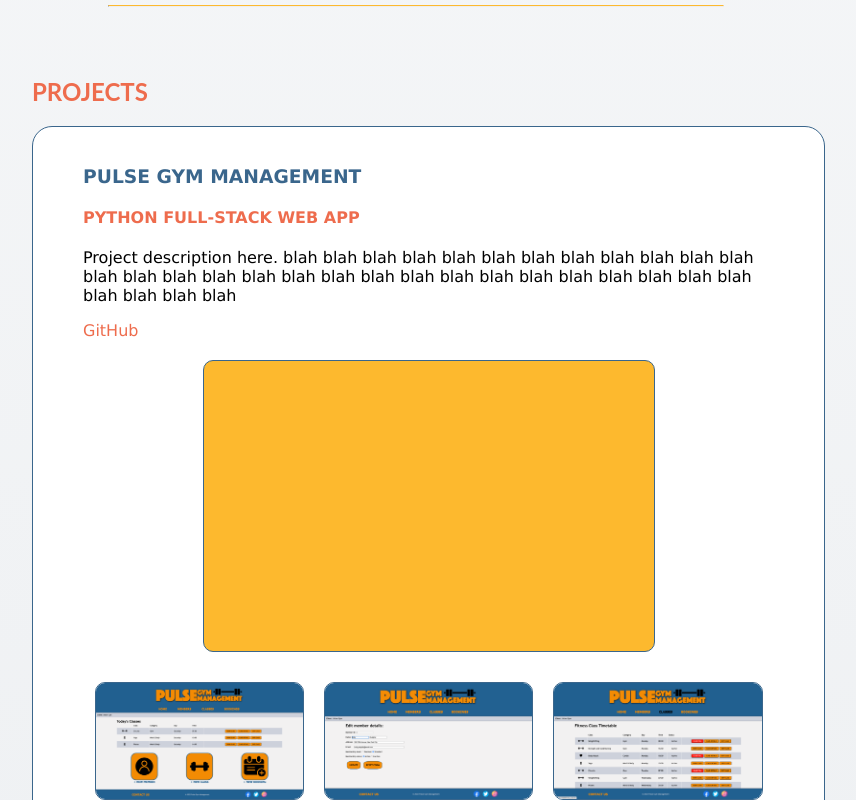
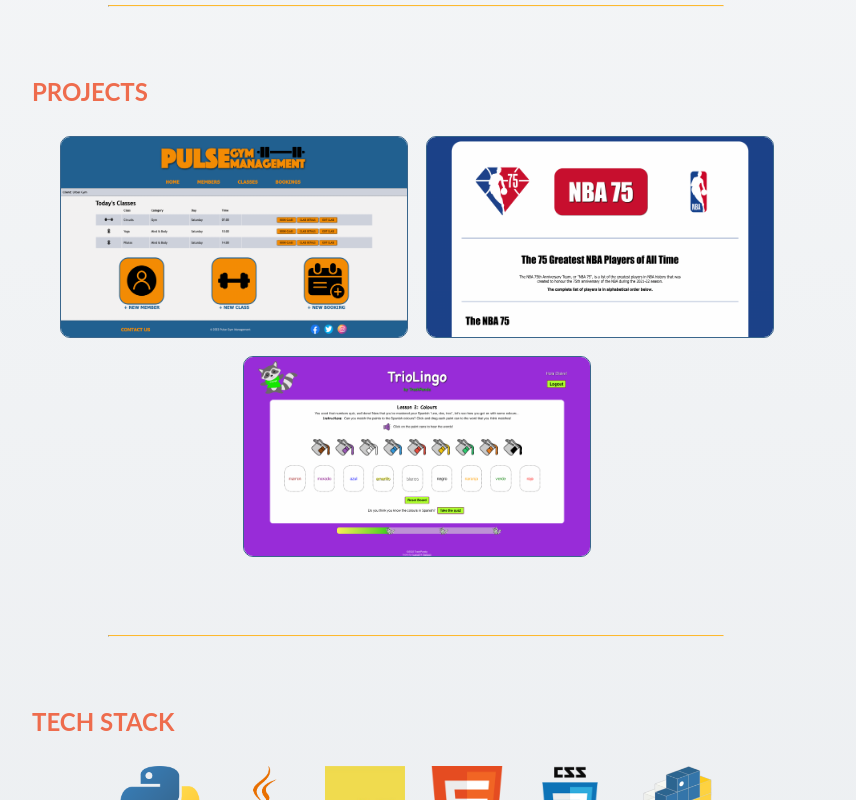
Before and after one commit to CLg003/CLg003.github.io, a React (Create React App) app: page / in a window 1280 px wide. Shown: the part 800-1600 px from the top of the page, without its empty margins (224-1080 px from the left). Built offline with nearby package versions, Linux system fonts and the light colour scheme.

Commit message:
Reset selectedProject state to null.

```diff
--- a/src/containers/Projects.js
+++ b/src/containers/Projects.js
@@ -52,7 +52,7 @@ const Projects = () => {
         // {name: "Project 6", type: "Project type here", description: "Project description here."}
     ];
 
-    const [selectedProject, setSelectedProject] = useState(0);
+    const [selectedProject, setSelectedProject] = useState(null);
     // const [learnMore, setLearnMore] = useState(false);
 
     // useEffect(() => {setLearnMore(true)}, [selectedProject]);
```
